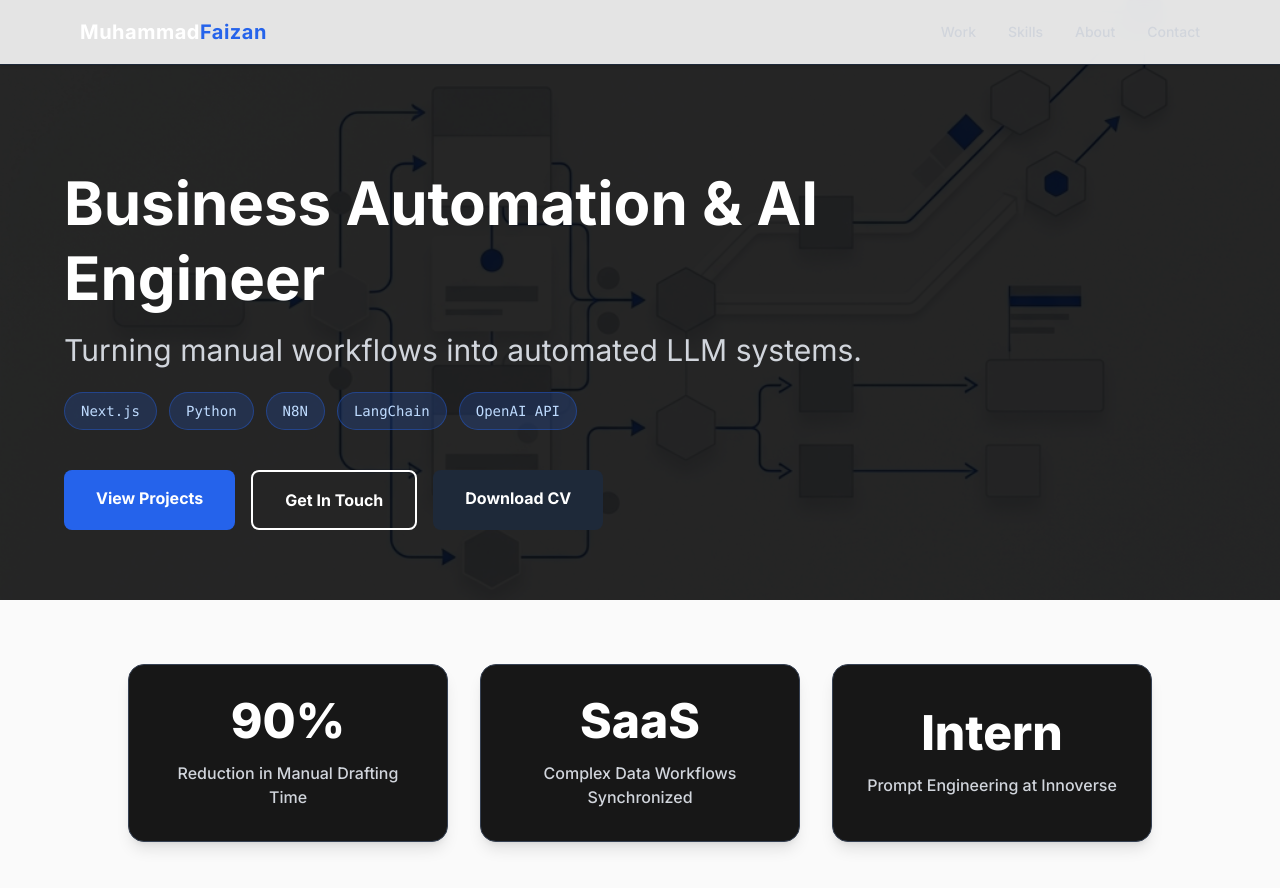
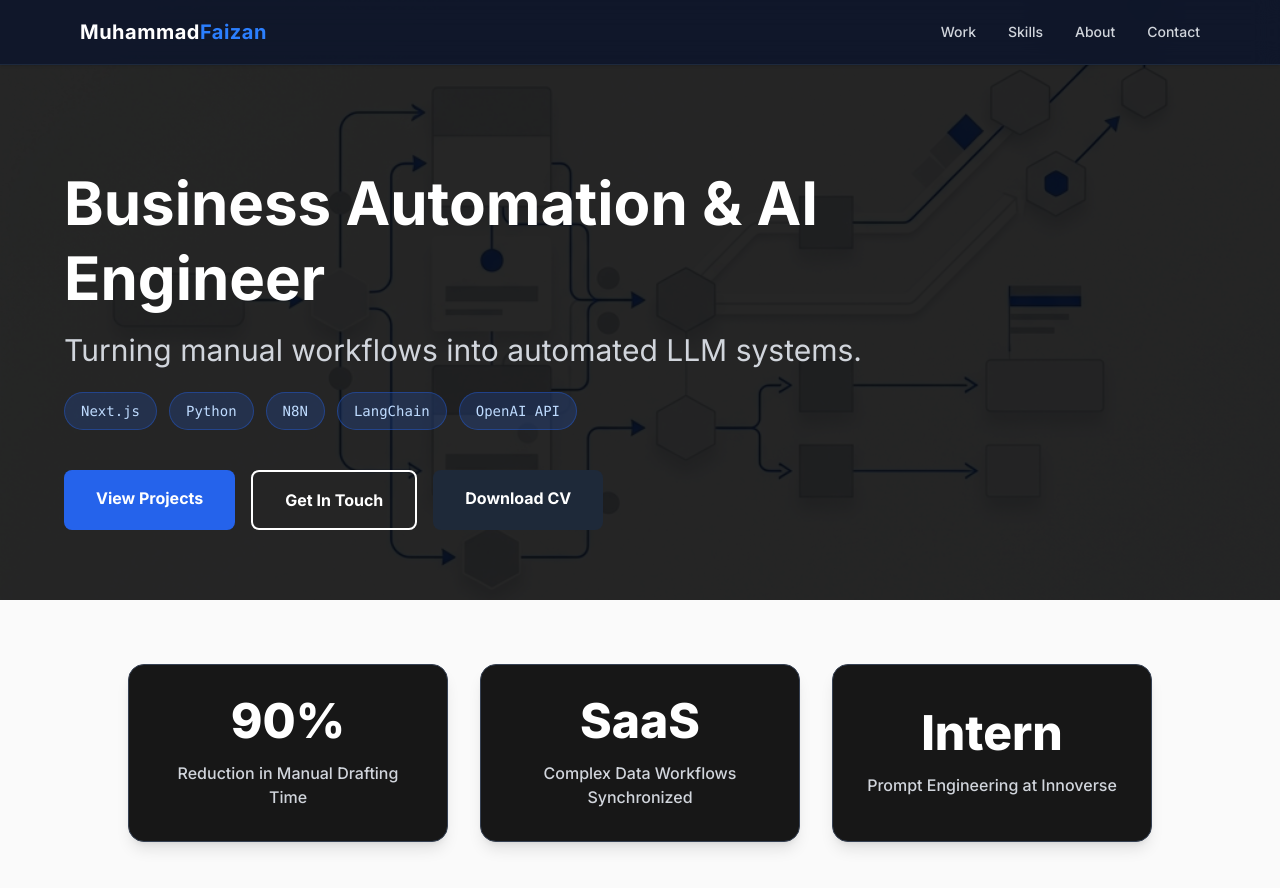
Before and after one commit to Rao-Faizi/flyrank-AiFluency-portfolio-site, a Next.js app: page / in a window 1280 px wide. Shown: the top 888 px of the page. Built offline with nearby package versions, Linux system fonts and the light colour scheme.

Commit message:
style: fix navbar color contrast

```diff
--- a/components/Navbar.tsx
+++ b/components/Navbar.tsx
@@ -17,11 +17,11 @@ export default function Navbar() {
 
   return (
     <>
-      <nav className="fixed top-0 left-0 right-0 z-50 bg-background/90 backdrop-blur-md border-b border-gray-800 shadow-sm">
+      <nav className="fixed top-0 left-0 right-0 z-50 bg-slate-900/95 backdrop-blur-md border-b border-slate-800 shadow-sm">
         <div className="max-w-6xl mx-auto px-4 h-16 flex items-center justify-between">
 
           <Link href="/" className="text-xl font-bold text-white tracking-wide">
-            Muhammad<span className="text-accent">Faizan</span>
+            Muhammad<span className="text-blue-500">Faizan</span>
           </Link>
 
           {/* Desktop Nav */}
@@ -30,7 +30,7 @@ export default function Navbar() {
               <a
                 key={link.name}
                 href={link.href}
-                className="text-gray-300 hover:text-accent transition-colors font-medium text-sm"
+                className="text-gray-300 hover:text-white transition-colors font-medium text-sm"
               >
                 {link.name}
               </a>
```
